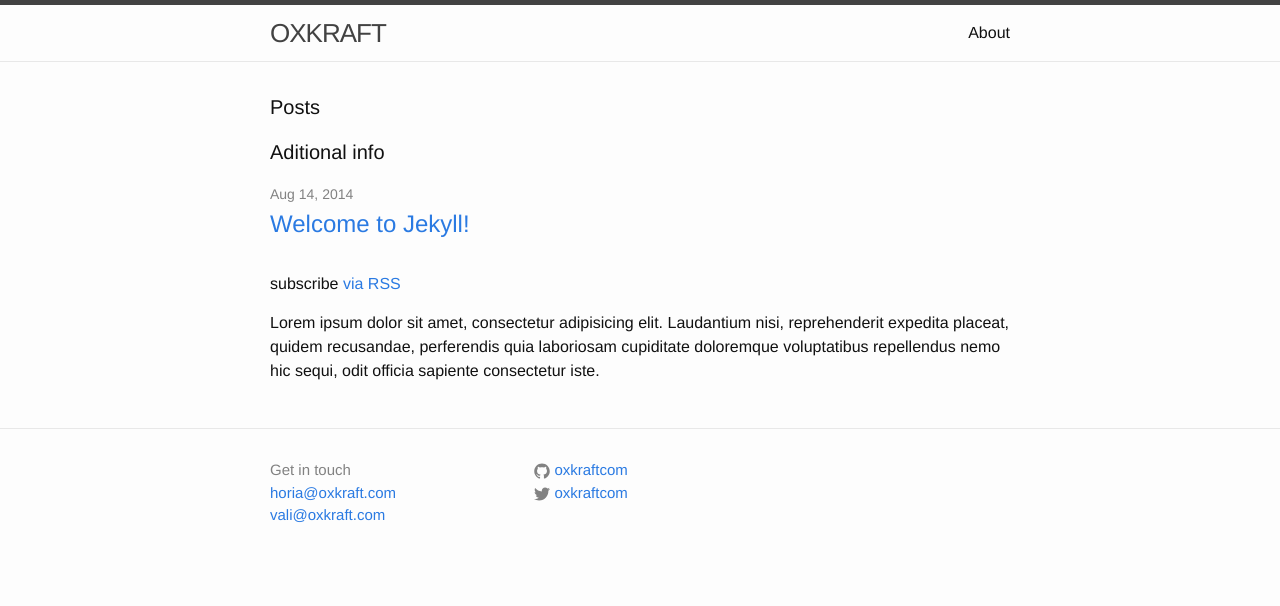
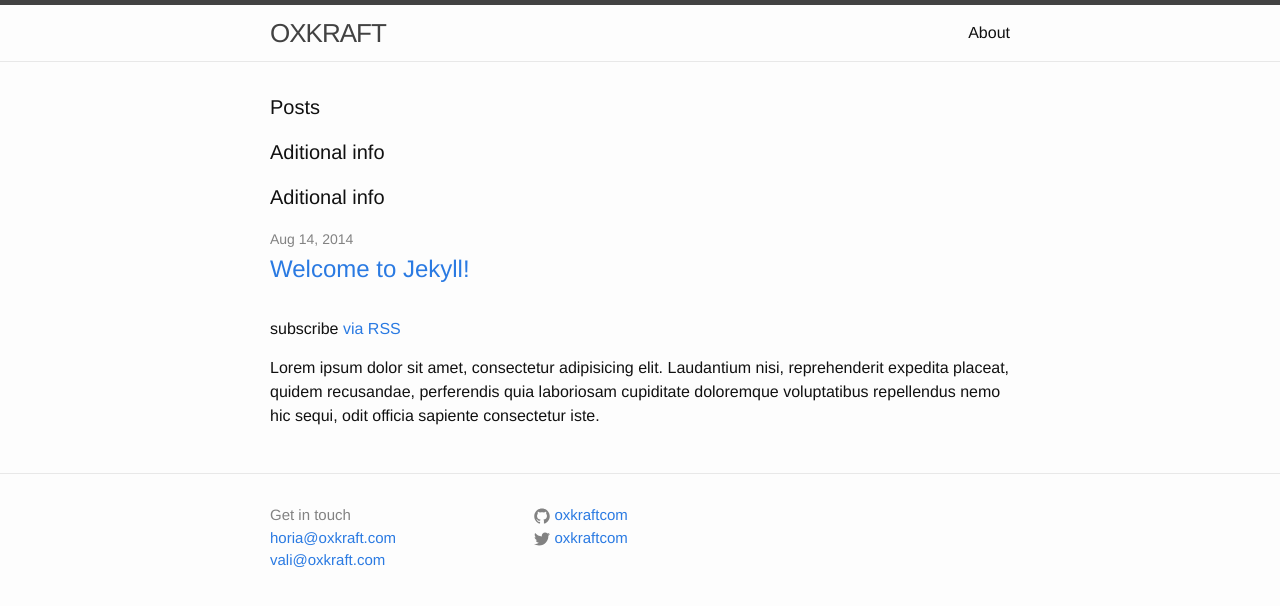
Before and after one commit to oxkraftcom/oxkraftcomjekyll, a Jekyll site: the page built from website/index.html, in a window 1280 px wide. Shown: the top 606 px of the page. Built offline with Jekyll 4.4.1, drawn with Linux system fonts in a browser that asks for light colours.

Commit message:
add another text

```diff
--- a/website/index.html
+++ b/website/index.html
@@ -5,6 +5,8 @@ layout: default
 <div class="home">
 
   <h1 class="page-heading">Posts</h1>
+
+   <h1 class="page-heading">Aditional info</h1>
 
    <h1 class="page-heading">Aditional info</h1>
 
```
